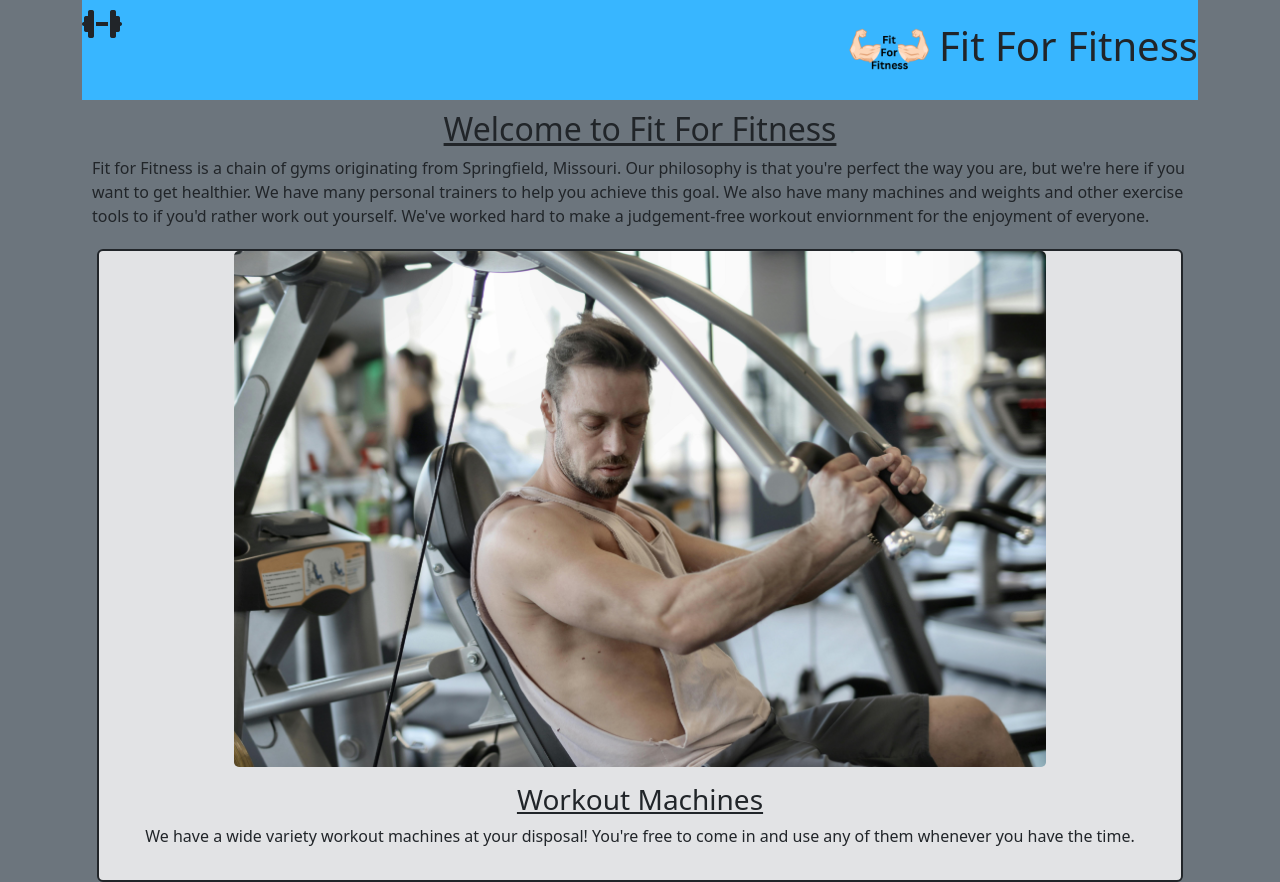
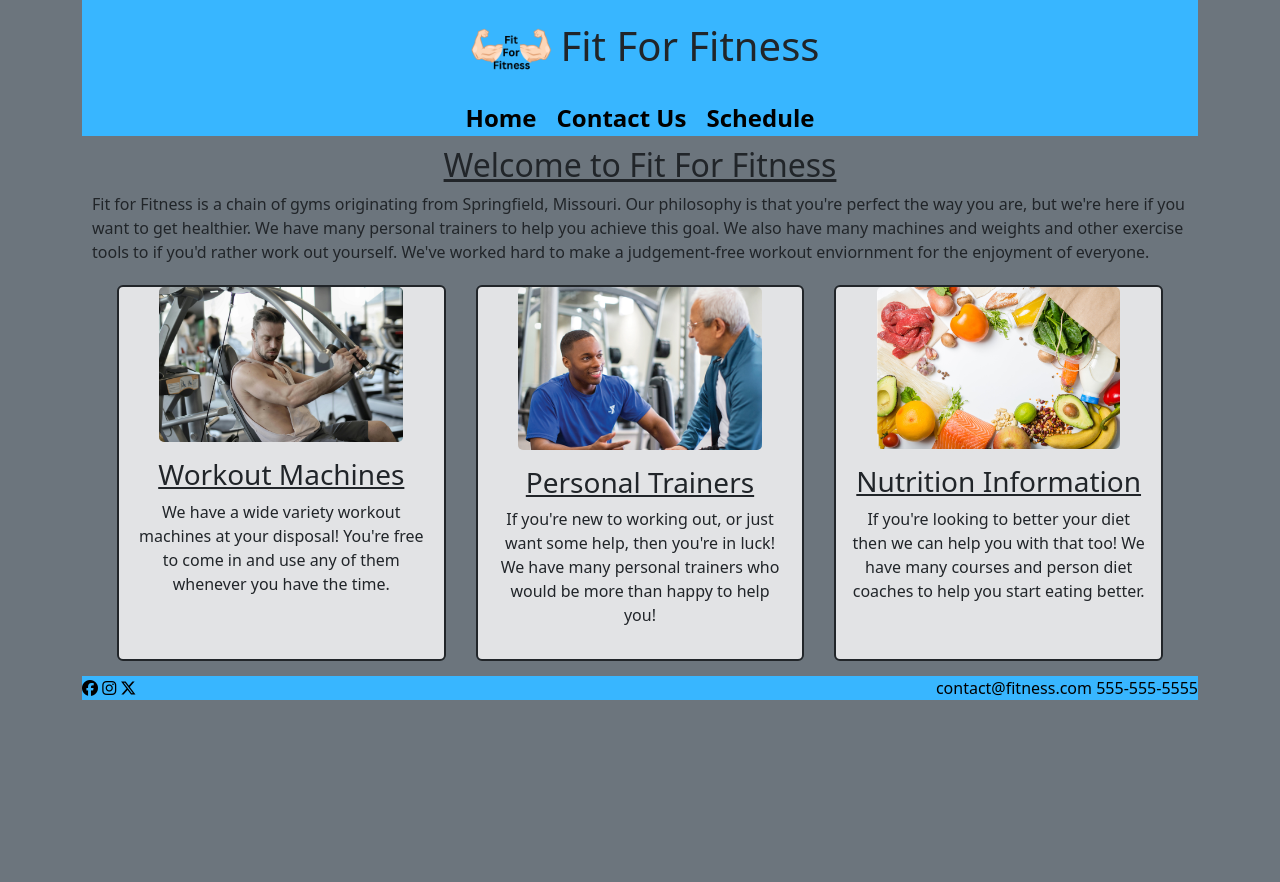
Before and after one commit to CMoore-06/fit-for-fitness, a plain HTML site: page index.html in a window 1280 px wide. Shown: the top 882 px of the page. After the commit the page ends 800 px from the top, so only its background shows below. Drawn offline with nearby package versions, Linux system fonts and the light colour scheme.

Commit message:
Made the page responsive.

```diff
--- a/index.html
+++ b/index.html
@@ -32,7 +32,7 @@
             <h2 style="text-decoration: underline; text-align: center">Welcome to Fit For Fitness</h2>
             <p>Fit for Fitness is a chain of gyms originating from Springfield, Missouri. Our philosophy is that you're perfect the way you are, but we're here if you want to get healthier. We have many personal trainers to help you achieve this goal. We also have many machines and weights and other exercise tools to if you'd rather work out yourself. We've worked hard to make a judgement-free workout enviornment for the enjoyment of everyone.</p>
 
-            <div class="dumbells card bg-secondary-subtle border-2 border-dark">
+            <div class="dumbbells card bg-secondary-subtle border-2 border-dark">
                 <img src="images/workout-machine.jpg" alt="Man using a workout machine." class="card-img">
                 <div class="card-body">
                     <h3>Workout Machines</h3>
@@ -59,12 +59,16 @@
     </main>
 
     <footer>
-        <a href="https://facebook.com" target="blank"><i class="fa-brands fa-facebook"></i></a>
-        <a href="https://instagram.com" target="blank"><i class="fa-brands fa-instagram"></i></a>
-        <a href="https://x.com" target="blank"><i class="fa-brands fa-x-twitter"></i></a>
+        <div class="social">
+            <a href="https://facebook.com" target="blank"><i class="fa-brands fa-facebook"></i></a>
+            <a href="https://instagram.com" target="blank"><i class="fa-brands fa-instagram"></i></a>
+            <a href="https://x.com" target="blank"><i class="fa-brands fa-x-twitter"></i></a>
+        </div>
 
-        <a href="mailto:contact@fitness.com" target="blank">contact@fitness.com</a>
-        <a href="tel:555-555-5555" target="blank">555-555-5555</a>
+        <div class="contact">
+            <a href="mailto:contact@fitness.com" target="blank">contact@fitness.com</a>
+            <a href="tel:555-555-5555" target="blank">555-555-5555</a>
+        </div>
     </footer>
 
 </body>
--- a/styles.css
+++ b/styles.css
@@ -4,8 +4,7 @@ header {
     display: flex;
     flex-direction: row;
     width: 100%;
-    justify-content: space-between;
-    margin: none;
+    margin: 0px;
 }
 
 nav, #navcheck {
@@ -34,7 +33,7 @@ footer {
 /* Text */
 label {
     align-items: start;
-    font-size: 2rem;
+    font-size: 1.5rem;
 }
 
 nav a {
@@ -78,4 +77,49 @@ footer a:hover {
     display: flex;
     order: 2;
     align-items: center;
+    justify-content: center;
 }
+
+@media (min-width: 500px) {
+   #navdiv label {
+        display: none;
+   }
+
+   #navdiv {
+        display: flex;
+        order: 2;
+        justify-content: center;
+   }
+
+    nav {
+        display: flex;
+        flex-direction: row;
+        justify-self: center;
+    }
+
+    nav a {
+        font-size: 1.5rem;
+        font-weight: bold;
+        padding: 0  10px;
+    }
+
+    header {
+        text-align: center;
+        flex-direction: column;
+    }
+
+    .card {
+        width: 30%;
+    }
+
+    .cards {
+        display: flex;
+        flex-direction: row;
+    }
+
+    footer {
+        display: flex;
+        justify-content: space-between;
+        flex-direction: row;
+    }
+}
```
